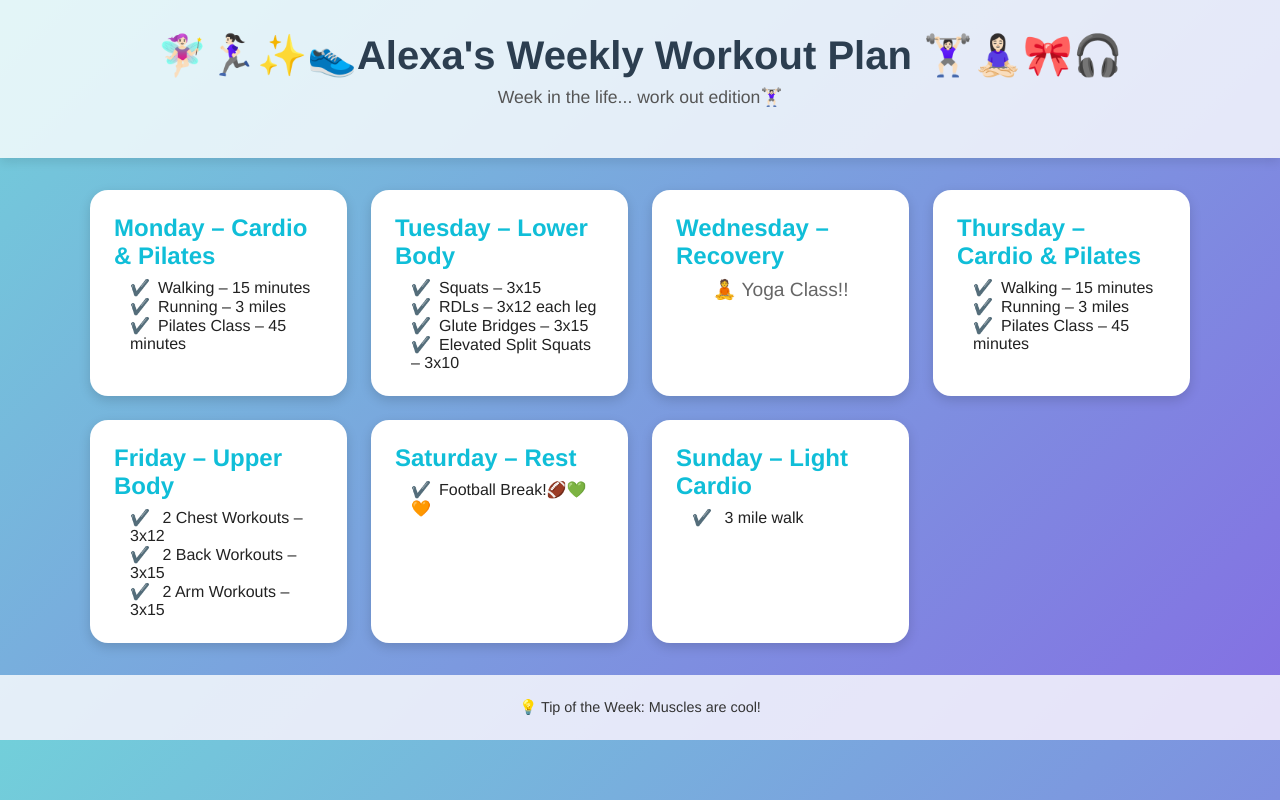
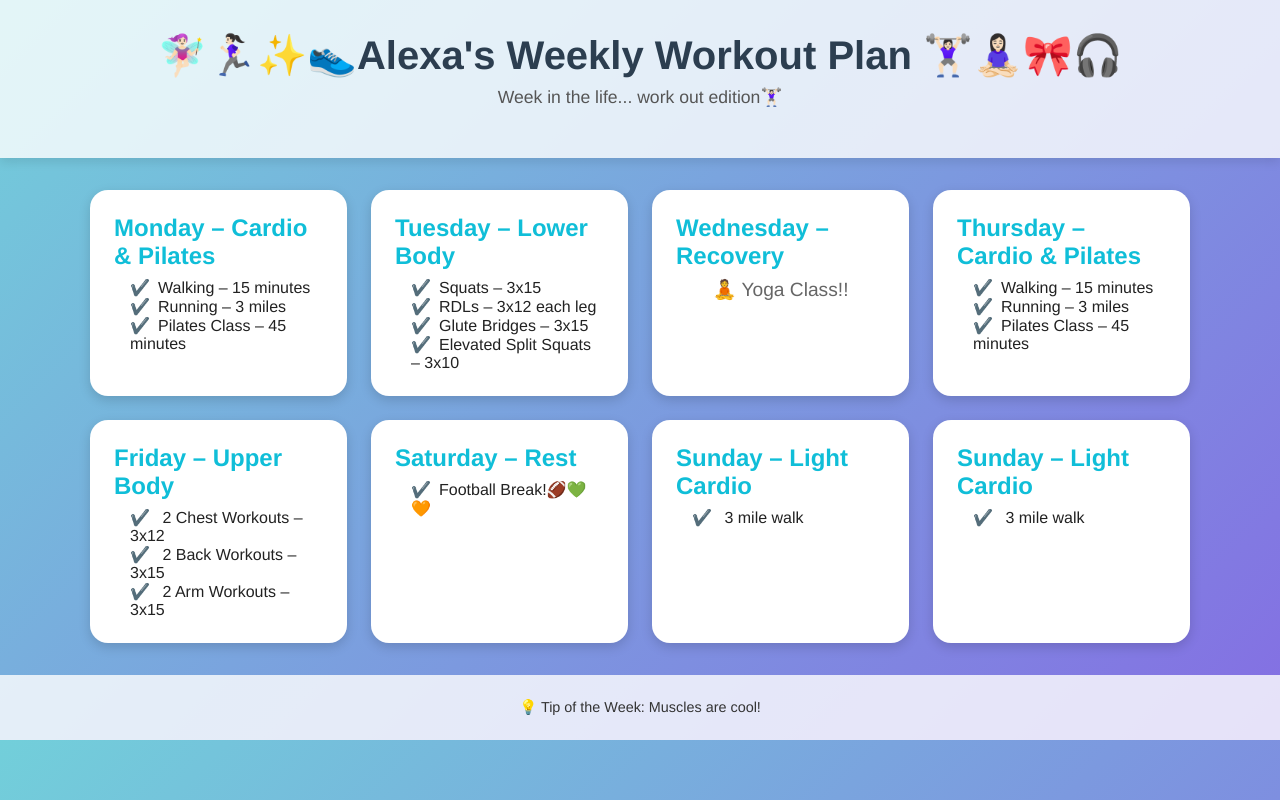
Before and after one commit to aas445-dotcom/aas445-dotcom.github.io, a plain HTML site: page index.html in a window 1280 px wide. Drawn offline with Linux system fonts and the light colour scheme.

Commit message:
Update index.html

```diff
--- a/index.html
+++ b/index.html
@@ -148,6 +148,12 @@
      <ul>
         <li> 3 mile walk</li>
     </div>
+
+   <div class="day-card">
+      <h2>Sunday – Light Cardio</h2>
+     <ul>
+        <li> 3 mile walk</li>
+    </div>
   </main>
 
   <footer>
```
